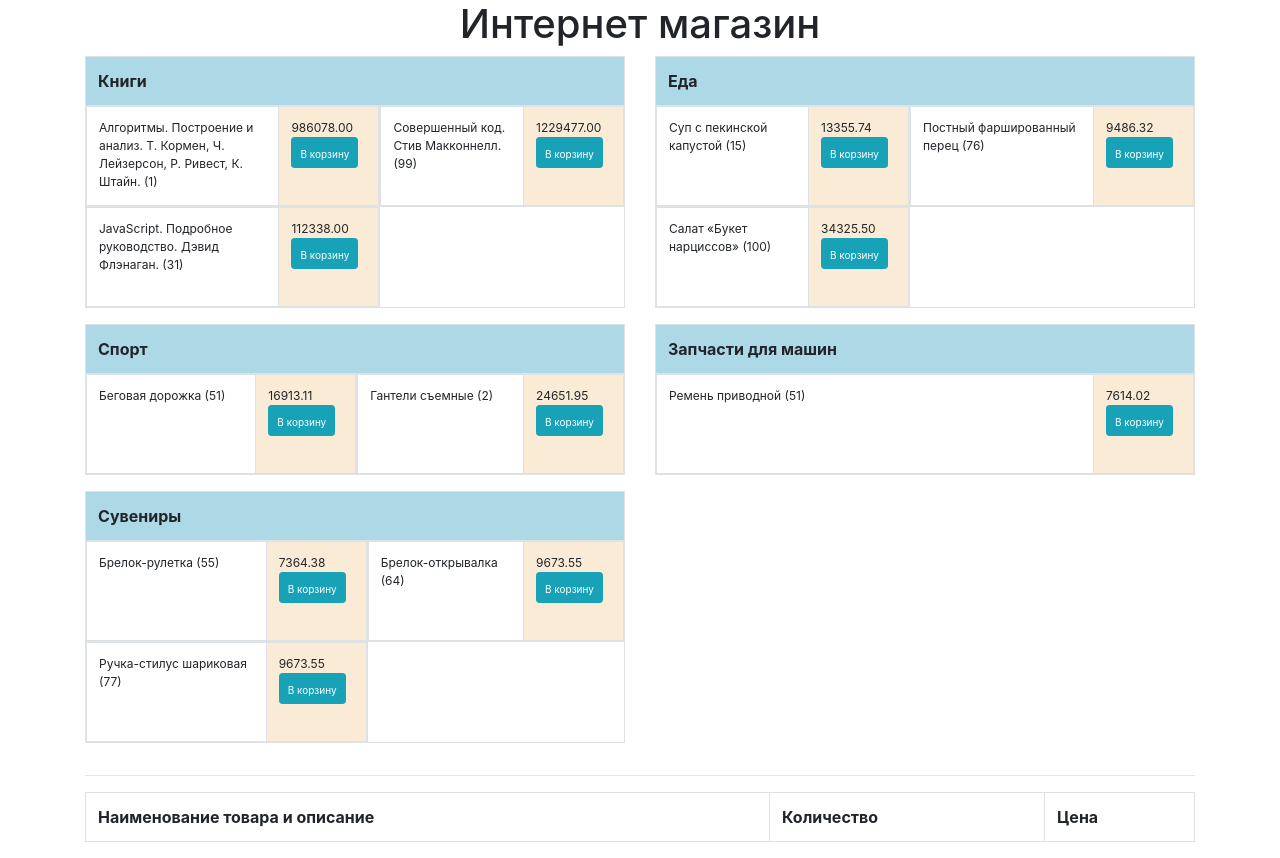
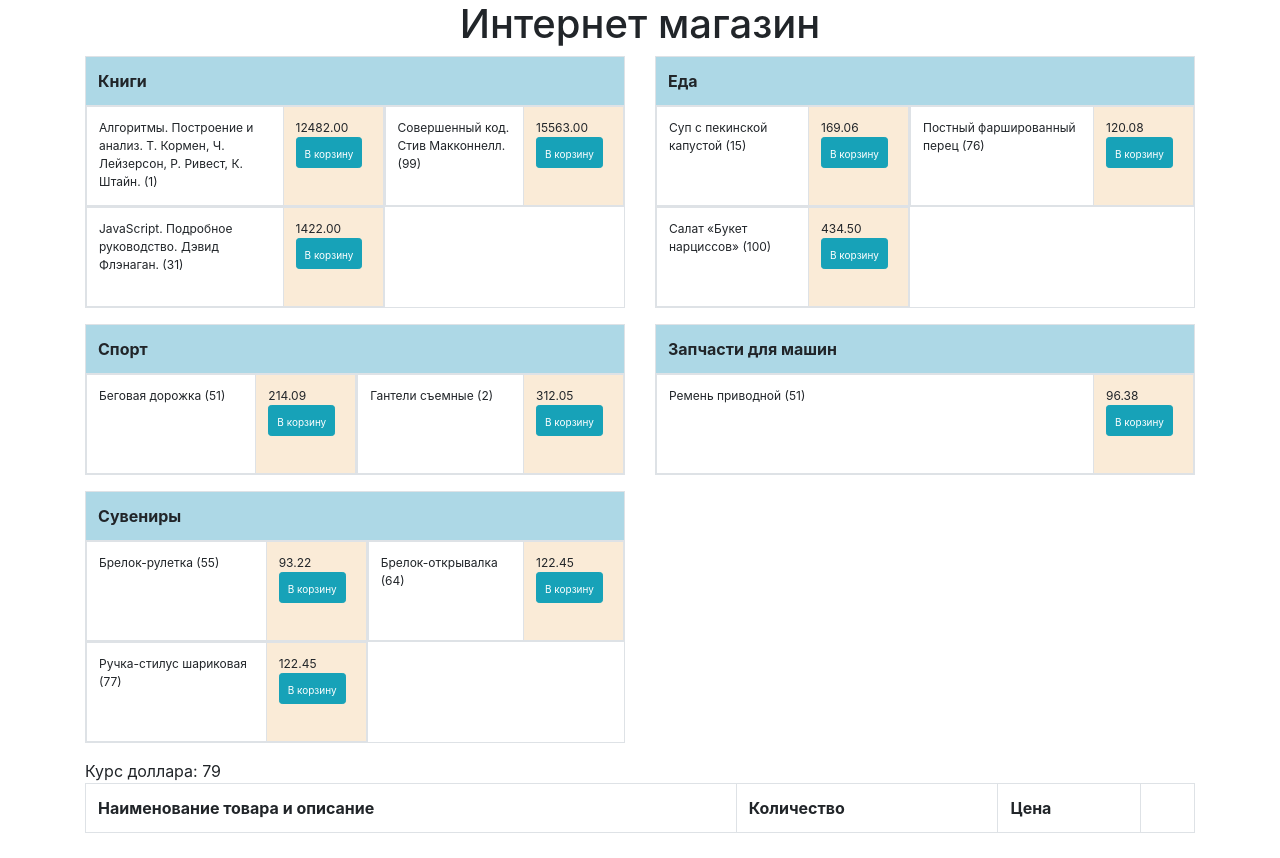
Before and after one commit to otpixto/vue-shop, a Vue app: page / in a window 1280 px wide. Built offline with nearby package versions, Linux system fonts and the light colour scheme.

Commit message:
add cart data

```diff
--- a/src/components/ProductList.vue
+++ b/src/components/ProductList.vue
@@ -17,7 +17,7 @@
                 <td>{{ category.categoryGoods[index * 2].name }} ({{ category.categoryGoods[index * 2].leftover }})</td>
                 <td class="price-block">
                   {{ (category.categoryGoods[index * 2].price * store.getters.exchangeRate).toFixed(2) }}
-                  <button @click="addToCart(categoryIndex, index * 2);" class="btn btn-sm btn-info">
+                  <button v-if="category.categoryGoods[index * 2].leftover > 0" @click="addToCart(categoryIndex, index * 2);" class="btn btn-sm btn-info">
                     <span class="cart-text">В корзину</span>
                   </button>
                 </td>
@@ -30,7 +30,7 @@
                 <td>{{ category.categoryGoods[index * 2 + 1].name }} ({{ category.categoryGoods[index * 2 + 1].leftover }})</td>
                 <td class="price-block">
                   {{ (category.categoryGoods[index * 2 + 1].price * store.getters.exchangeRate).toFixed(2) }}
-                  <button @click="addToCart(categoryIndex, index * 2 + 1);" class="btn btn-sm btn-info">
+                  <button v-if="category.categoryGoods[index * 2 + 1].leftover > 0" @click="addToCart(categoryIndex, index * 2 + 1);" class="btn btn-sm btn-info">
                     <span class="cart-text">В корзину</span>
                   </button>
                 </td>
@@ -42,26 +42,43 @@
     </div>
   </div>
 
-  <hr>
+  Курс доллара: {{ store.getters.exchangeRate }}
 
-  <table class="table table-bordered table-hover" :class="[{tableSuccess: store.getters.exchangeRate >= store.getters.previousExchangeRate}]">
+  <table class="table table-bordered table-hover"
+         :class="{
+          'table-success': store.getters.isExchangeRateIncreased,
+          'table-danger': store.getters.isExchangeRateDecreased
+         }">
     <tr>
       <th>Наименование товара и описание</th>
       <th>Количество</th>
       <th>Цена</th>
+      <th></th>
     </tr>
     <tr v-for="cartItem in store.getters.cartItems" :key="cartItem">
       <td>
         {{ cartItem.name }}
       </td>
       <td>
-        {{ cartItem.count }}
+        <b>{{ cartItem.count }}</b> шт.
       </td>
       <td>
-        {{ (cartItem.price * store.getters.exchangeRate).toFixed(2) }}
+        <b>{{ (cartItem.price * store.getters.exchangeRate).toFixed(2) }} руб.</b> / шт.
+      </td>
+      <td>
+        <button @click="removeFromCart(cartItem.categoryIndex, cartItem.goodIndex);" class="btn btn-danger">
+          Удалить
+        </button>
       </td>
     </tr>
   </table>
+
+  <div class="row" v-if="store.getters.totalCartAmount">
+    <div class="col-md-12 offset-md-8">
+      Общая стоимость: <span class="orange-text">{{ (store.getters.totalCartAmount * store.getters.exchangeRate).toFixed(2) }} руб.</span>
+    </div>
+  </div>
+
 
 </template>
 
@@ -82,6 +99,7 @@ const store = createStore({
       exchangeRate: 0,
       previousExchangeRate: 0,
       cartItems: [],
+      totalCartAmount: 0
     }
   },
   getters: {
@@ -90,6 +108,15 @@ const store = createStore({
     },
     previousExchangeRate: state => {
       return state.previousExchangeRate;
+    },
+    isExchangeRateIncreased: state => {
+      return state.exchangeRate >= store.getters.previousExchangeRate && state.previousExchangeRate > 0;
+    },
+    isExchangeRateDecreased: state => {
+      return state.exchangeRate < state.previousExchangeRate;
+    },
+    totalCartAmount: state => {
+      return state.totalCartAmount;
     },
     categoriesWithGoods: state => {
       let returnData = [];
@@ -118,7 +145,7 @@ const store = createStore({
 
                 categoryGoods.push({
                   id: numericGoodId,
-                  price: (item['C'] * state.exchangeRate).toFixed(2),
+                  price: item['C'],
                   name: nameItem['N'],
                   leftover: item['P'],
                 });
@@ -158,27 +185,43 @@ const store = createStore({
       state.previousExchangeRate = data;
     },
     addToCart(state, data) {
+
+      let good = data.good;
+
       let cart = state.cartItems.find((item) => {
-        return item.id === data.id;
+        return item.id === good.id;
       });
 
       let cartItem = {
-        id: data.id,
-        price: data.price,
-        name: data.name,
-        count: 1
+        id: good.id,
+        price: good.price,
+        name: good.name,
+        count: 1,
+        categoryIndex: data.categoryIndex,
+        goodIndex: data.goodIndex,
       }
 
       if (typeof cart === 'undefined') {
         state.cartItems.push(cartItem);
+        state.totalCartAmount += Number(cartItem.price);
       } else {
         state.cartItems.forEach((item, i) => {
-          if(item.id === data.id) {
+          if(item.id === good.id) {
             state.cartItems[i].count++;
+            state.totalCartAmount += Number(state.cartItems[i].price);
           }
         })
       }
-    }
+    },
+    removeFromCart(state, data) {
+
+        state.cartItems.forEach((item, i) => {
+          if(item.id === data.id) {
+            state.totalCartAmount -= Number(state.cartItems[i].price) * state.cartItems[i].count;
+            state.cartItems.splice(i, 1);
+          }
+        })
+      }
   },
   actions: {
     getData: async (context) => {
@@ -198,14 +241,28 @@ const store = createStore({
       context.commit('setExchangeRate', data);
     },
   },
-})
+});
 
-store.dispatch('getExchangeRate');
-store.dispatch('getData');
-store.dispatch('getNames');
+intervalCallback();
+setInterval(intervalCallback, 15000);
+
+function intervalCallback()
+{
+  store.dispatch('getExchangeRate');
+  store.dispatch('getData');
+  store.dispatch('getNames');
+}
 
 function addToCart(categoryIndex, goodIndex) {
-  store.commit('addToCart', store.getters.categoriesWithGoods[categoryIndex].categoryGoods[goodIndex]);
+  store.commit('addToCart', {
+    good: store.getters.categoriesWithGoods[categoryIndex].categoryGoods[goodIndex],
+    categoryIndex: categoryIndex,
+    goodIndex: goodIndex
+  });
+}
+
+function removeFromCart(categoryIndex, goodIndex) {
+  store.commit('removeFromCart', store.getters.categoriesWithGoods[categoryIndex].categoryGoods[goodIndex]);
 }
 </script>
 
@@ -237,4 +294,9 @@ h1 {
 .cart-text {
   font-size: 10px;
 }
+
+.orange-text {
+  font-size: 16px;
+  color: orange;
+}
 </style>
```
